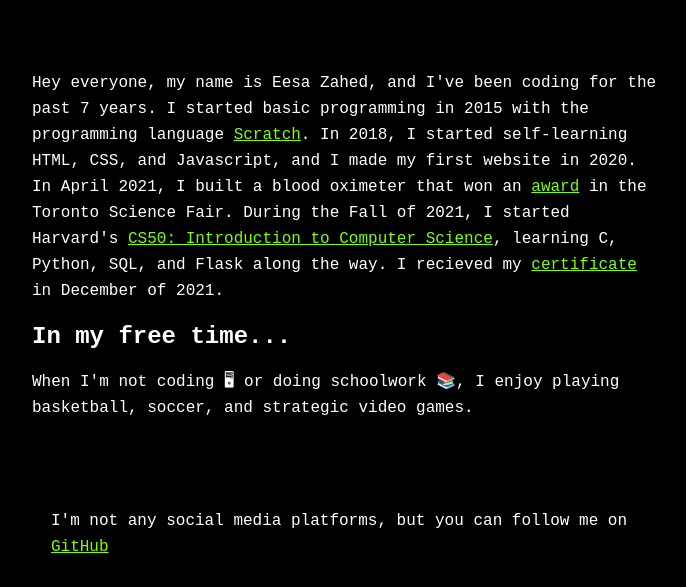
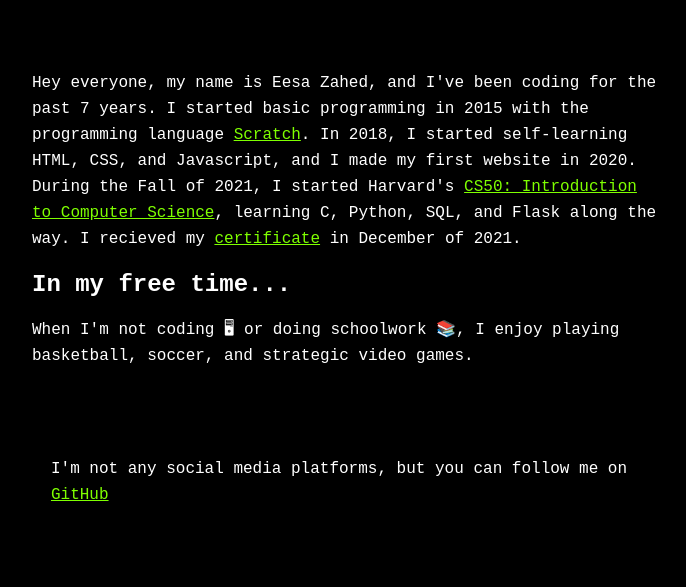
Before and after one commit to eesazahed/website-old, a plain HTML site: page index.html in a window 1280 px wide. Shown: the part 225-812 px from the top of the page, without its empty margins (292-978 px from the left). Drawn offline with Linux system fonts and the light colour scheme.

Commit message:
Update index.html

```diff
--- a/index.html
+++ b/index.html
@@ -31,10 +31,7 @@
                 with the programming language
                 <a href="http://scratch.mit.edu" target="_blank">Scratch</a>.
                 In 2018, I started self-learning HTML, CSS, and Javascript, and I made my first website in 2020.
-                In April 2021, I built a blood oximeter that won an
-                <a href="https://projectboard.world/ysc/project/blood-oxygen-level-alert-system"
-                    target="_blank">award</a> in
-                the Toronto Science Fair.
+
                 During the Fall of 2021, I started Harvard's
                 <a href="https://pll.harvard.edu/course/cs50-introduction-computer-science?delta=0" target="_blank">
                     CS50: Introduction to Computer Science</a>, learning C, Python, SQL, and
```
